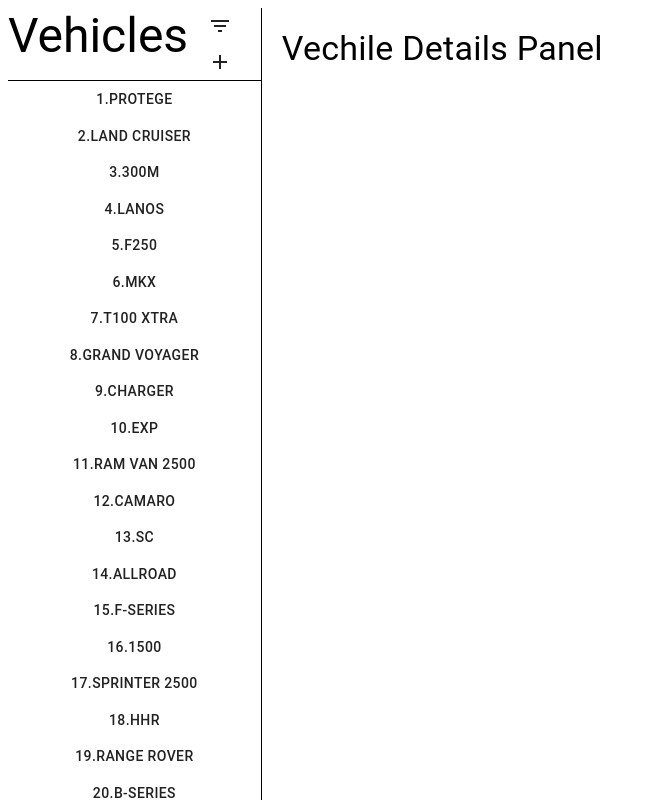
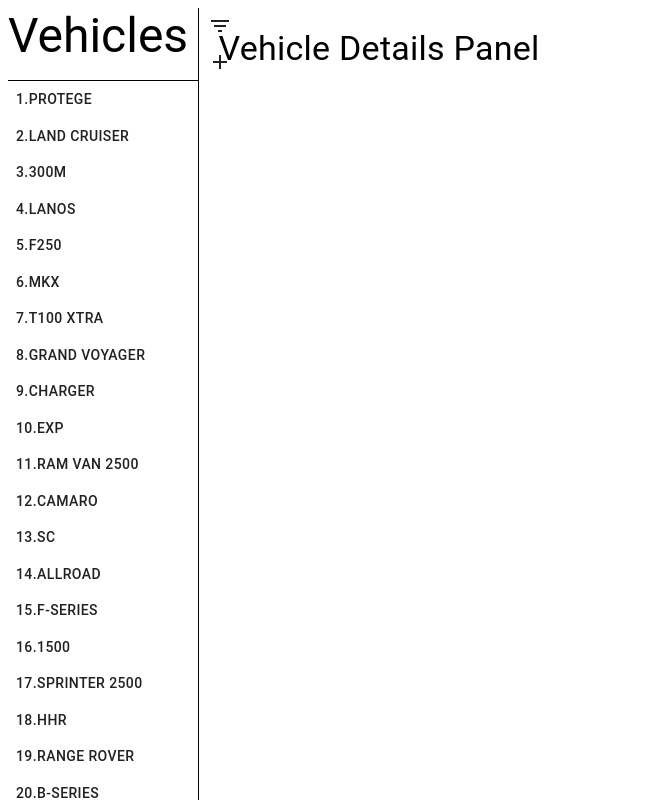
Before and after one commit to sridhar02/vehicle-listing-webApp, a React (Create React App) app: page / in a window 1280 px wide. Shown: the top 800 px of the page, without its empty margins (0-655 px from the left). Built offline with nearby package versions, Linux system fonts and the light colour scheme; data requests are answered from the project's data file.

Commit message:
styles correction

```diff
--- a/src/App.js
+++ b/src/App.js
@@ -12,7 +12,7 @@
     overflowY: "none",
   },
   list: {
-    width: "20%",
+    width: "15%",
   },
   vehicleDetails: {
     borderLeft: "1px solid black",
--- a/src/components/ListOfVehicles.js
+++ b/src/components/ListOfVehicles.js
@@ -3,6 +3,7 @@
 import InfinteScroll from "react-infinite-scroll-component";
 
 import { makeStyles, Button } from "@material-ui/core";
+
 import { getVehiclesDetails, selectVehicle } from "../actions/index";
 
 function Vehicle({ vehicle }) {
@@ -18,12 +19,14 @@
     dispatch(selectVehicle(payload));
   };
   return (
-    <div>
-      <Button onClick={() => handleSelectVehicle()}   style={{width:"100%"}}>
-        {vehicle.id}.
-        {vehicle.name}
+    <span>
+      <Button
+        onClick={() => handleSelectVehicle()}
+        style={{ width: "100%", display: "flex", justifyContent: "flex-start" }}
+      >
+        {vehicle.id}.{vehicle.name}
       </Button>
-    </div>
+    </span>
   );
 }
 
--- a/src/components/Vehicle.js
+++ b/src/components/Vehicle.js
@@ -25,7 +25,7 @@
   return (
     <div className={classes.container}>
       <Typography className={classes.title} variant="h4">
-        Vechile Details Panel
+        Vehicle Details Panel
       </Typography>
       <div>
         {vehicles.vehicle && (
```
